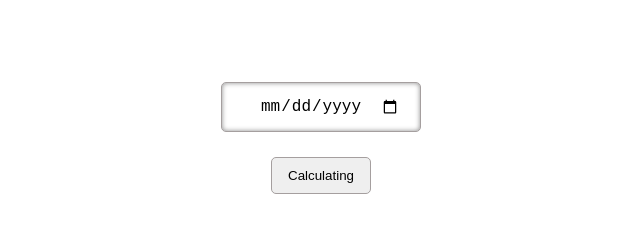
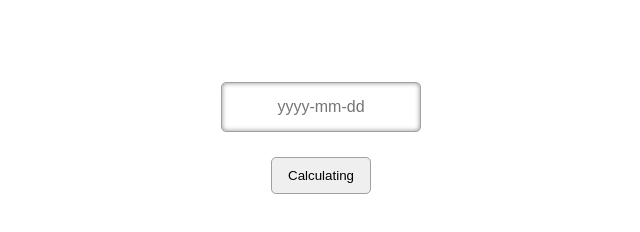
Before and after one commit to Maria-Inp/Age-Calculator, a plain HTML site: page index.html in a window 1280 px wide. Shown: the part 100-332 px from the top of the page, without its empty margins (319-959 px from the left). Drawn offline with Linux system fonts and the light colour scheme.

Commit message:
Update index.html

```diff
--- a/index.html
+++ b/index.html
@@ -10,8 +10,7 @@
     <h1>Age Calculator</h1>
     <h3 class="years"></h3>
     <h3 class="months"></h3>
-    <h3 class="days"></h3>
-    <input type="date" class="input-value">
+    <input type="text" placeholder="yyyy-mm-dd" class="input-value">
     <button class="calculate">Calculating</button>
     <script src="./script.js"></script>
 </body>
```
